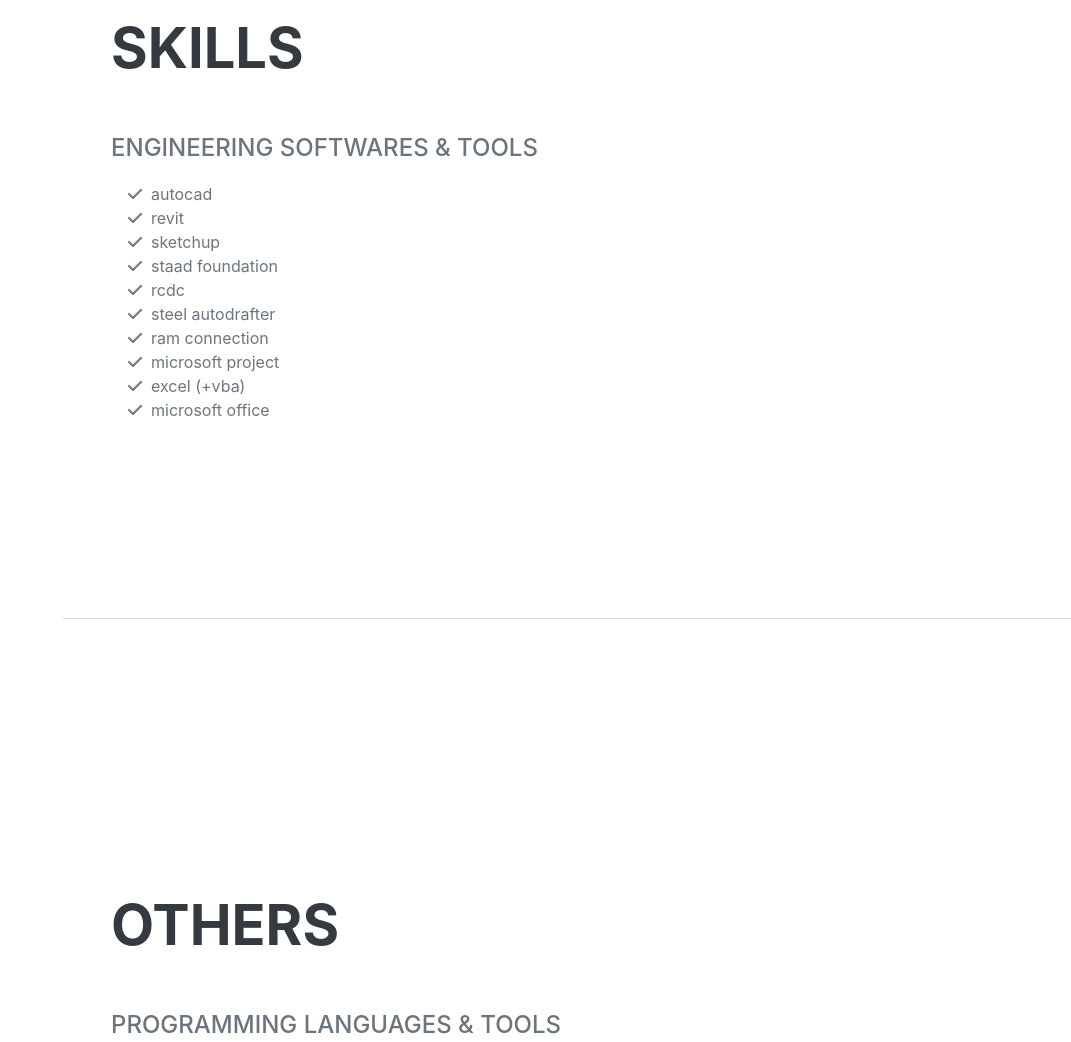
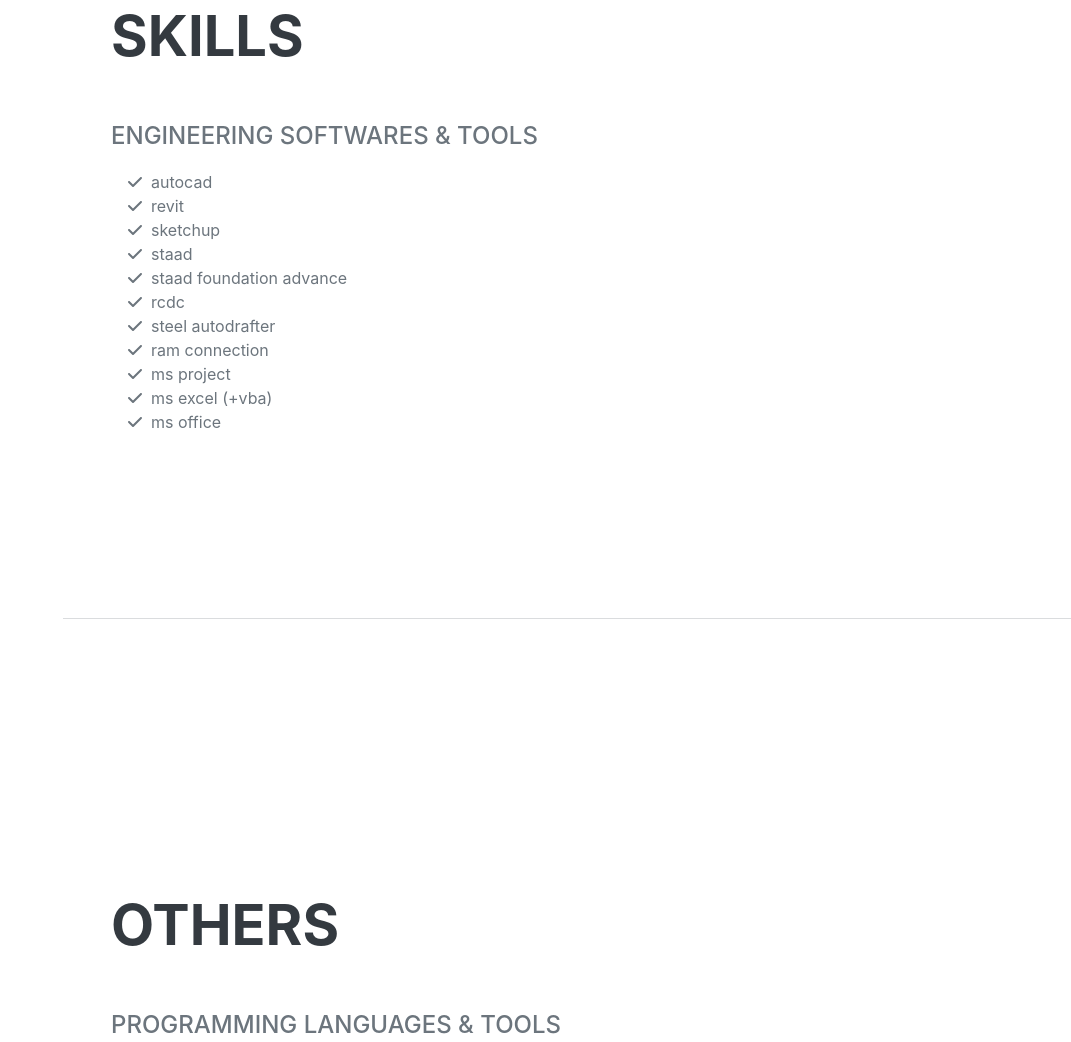
Before and after one commit to paulopambid/cv, a plain HTML site: page index.html in a window 1280 px wide. Shown: the part 5832-6874 px from the top of the page, without its empty margins (209-1280 px from the left). Drawn offline with nearby package versions, Linux system fonts and the light colour scheme; a web font is replaced by a local one.

Commit message:
Add files via upload

```diff
--- a/index.html
+++ b/index.html
@@ -276,7 +276,11 @@
                         </li>
                         <li>
                             <span class="fa-li"><i class="fas fa-check"></i></span>
-                            staad foundation
+                            staad
+                        </li>
+                        <li>
+                            <span class="fa-li"><i class="fas fa-check"></i></span>
+                            staad foundation advance
                         </li>
                         <li>
                             <span class="fa-li"><i class="fas fa-check"></i></span>
@@ -292,15 +296,15 @@
                         </li>
                         <li>
                             <span class="fa-li"><i class="fas fa-check"></i></span>
-                            microsoft project
+                            ms project
                         </li>
                         <li>
                             <span class="fa-li"><i class="fas fa-check"></i></span>
-                            excel (+vba)
+                            ms excel (+vba)
                         </li>
                         <li>
                             <span class="fa-li"><i class="fas fa-check"></i></span>
-                            microsoft office
+                            ms office
                         </li>
                     </ul>
                 </div>
```
